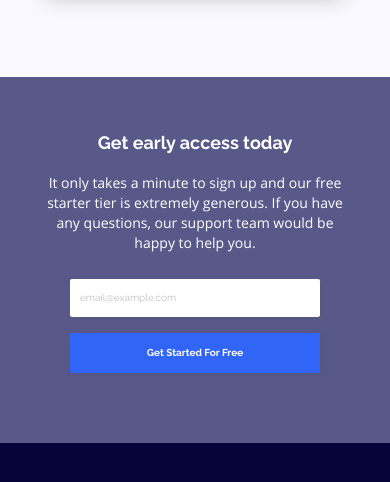
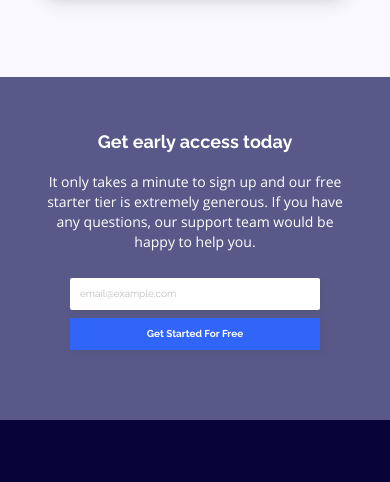
Before and after one commit to CeliaTois/Fylo__30062021, a website: page index.html in a window 390 px wide. Shown: the part 1745-2227 px from the top of the page. Drawn offline with Linux system fonts and the light colour scheme.

Commit message:
Modification de la taille du input et button de la section 3 (version mobile)

```diff
--- a/sass/components/button.scss
+++ b/sass/components/button.scss
@@ -21,5 +21,6 @@
         font-size: $register-input;
         padding: 10px 20px;
         border-radius: 0;
+        height: 32px;
     }
 }
--- a/sass/components/input.scss
+++ b/sass/components/input.scss
@@ -42,9 +42,11 @@
     & input {
         border: none;
         padding-left: 10px;
+        margin-bottom: 8px;
         box-shadow: 2px 2px 5px $register-shadow;
         border-radius: 2px;
         font-size: $register-input;
+        height: 30px;
         &:not(:focus):invalid {
             & ~span {
                 color: #FFF;
--- a/sass/pages/register.scss
+++ b/sass/pages/register.scss
@@ -3,7 +3,7 @@
     background-color: $register-bg;
     color: #FFF;
     text-align: center;
-    padding: 55px 45px 70px;
+    padding: 54px 45px 70px;
     &__text {
         & h2 {
             margin : 0;
```
Also changed, not shown: public/css/style.css, 1 other file.
